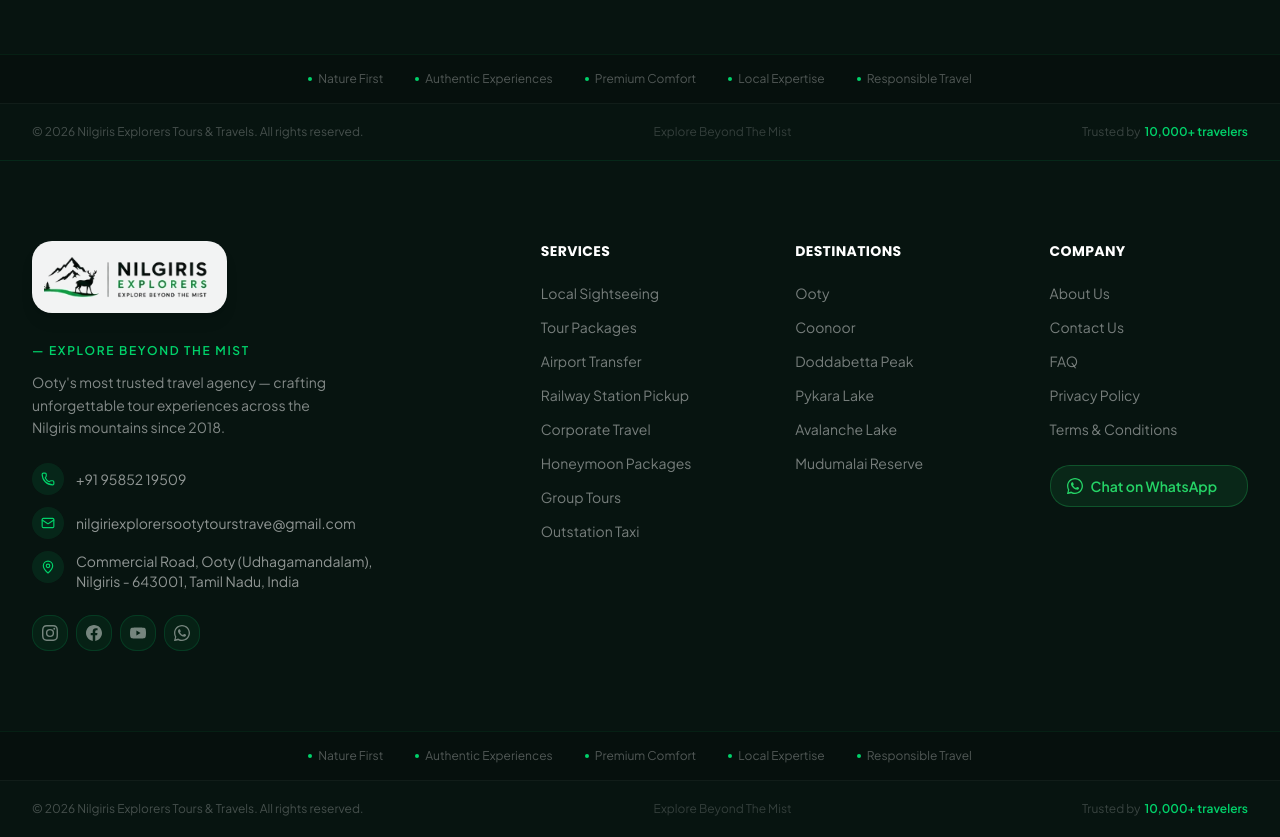
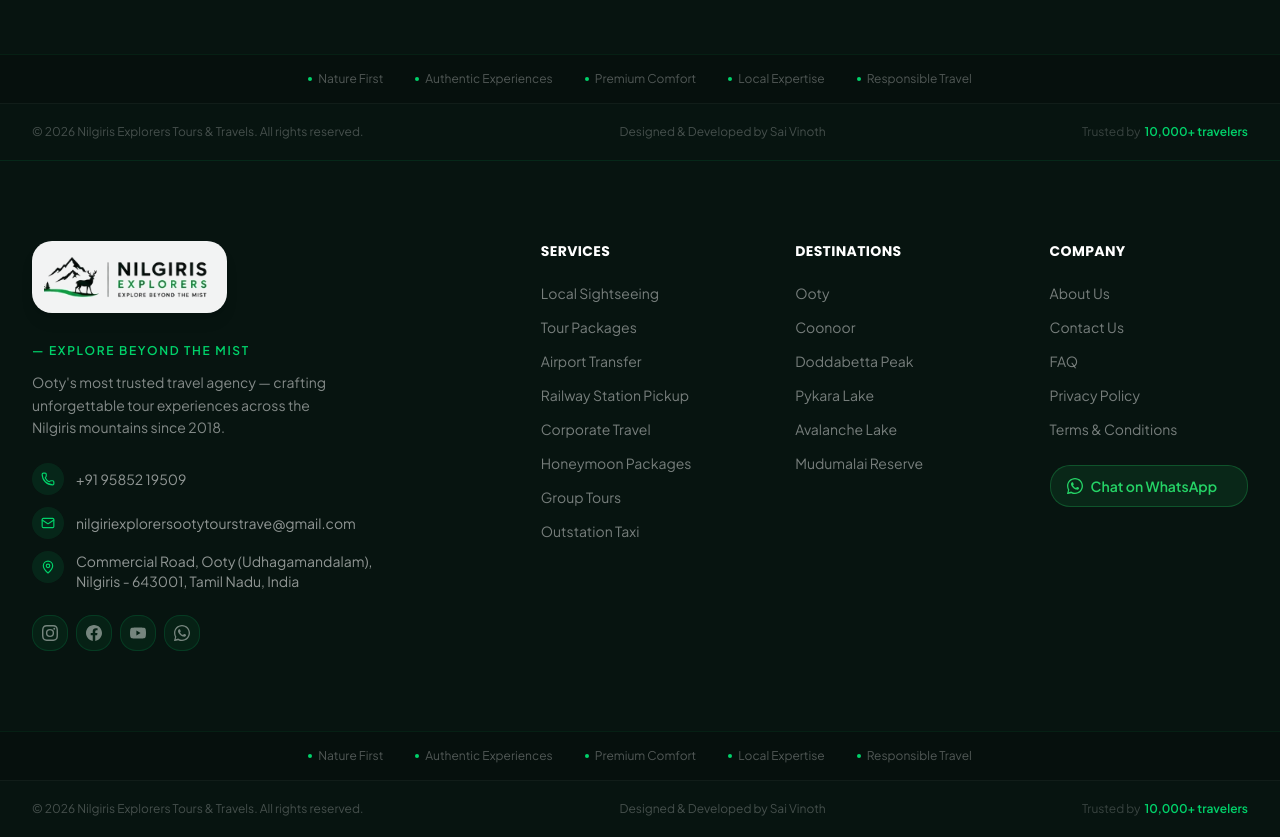
Before and after one commit to SaiVinoth17/nilgiris-explorers, a Next.js app: page /guides/places-to-visit-in-ooty in a window 1280 px wide. Shown: the part 1820-2657 px from the top of the page. Built offline with nearby package versions, Linux system fonts and the light colour scheme.

Commit message:
Add WhatsApp-linked developer footer credit

```diff
--- a/components/layout/Footer.tsx
+++ b/components/layout/Footer.tsx
@@ -229,9 +229,14 @@
           <p className="text-white/25 text-xs">
             © 2026 Nilgiris Explorers Tours & Travels. All rights reserved.
           </p>
-          <p className="text-white/18 text-xs">
-            Explore Beyond The Mist
-          </p>
+          <a
+            href="https://wa.me/917604904217"
+            target="_blank"
+            rel="noopener noreferrer"
+            className="text-white/25 text-xs hover:text-[#00D26A] transition-colors duration-300"
+          >
+            Designed & Developed by Sai Vinoth
+          </a>
           <div className="flex items-center gap-1">
             <span className="text-xs text-white/20">Trusted by</span>
             <span className="text-xs font-semibold" style={{ color: "#00D26A" }}>10,000+ travelers</span>
```
